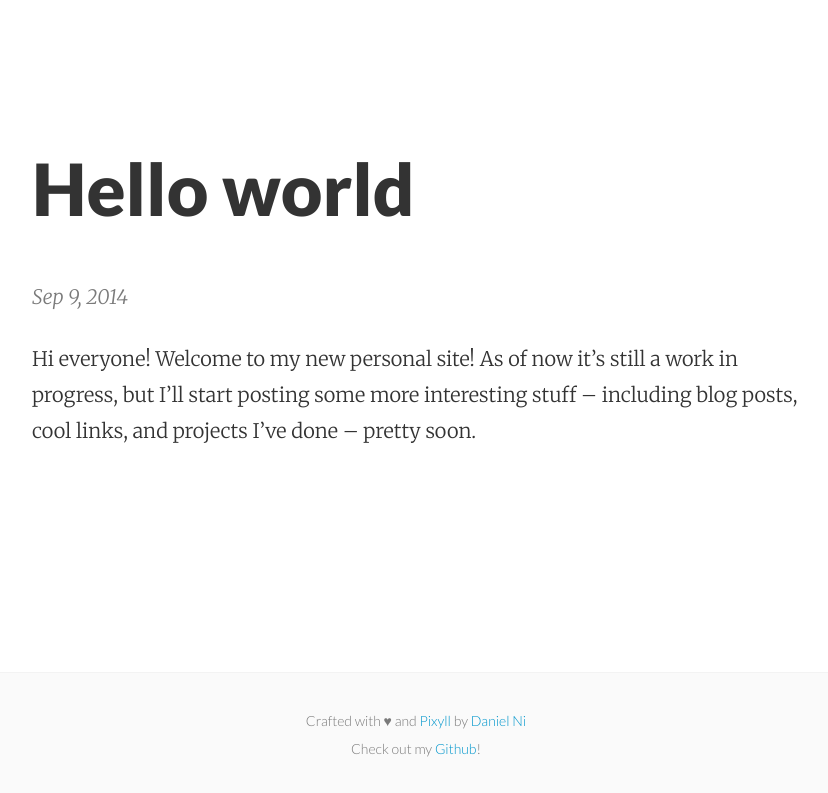
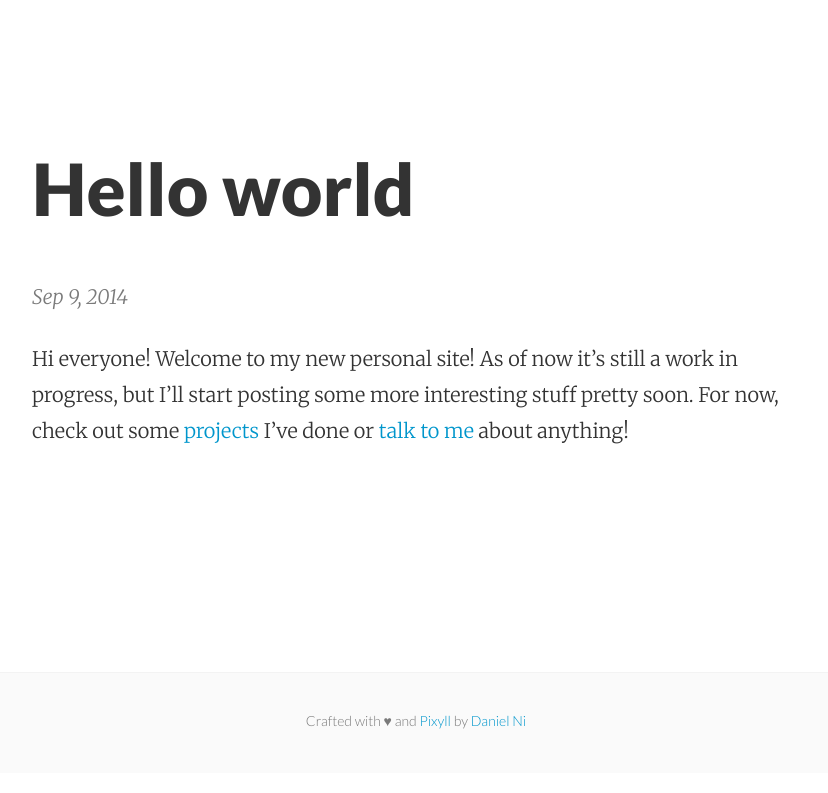
Before and after one commit to DanielNi/danielni.github.io, a Jekyll site: the page built from _posts/2014-09-09-hello-world.markdown, in a window 1280 px wide, cut to the strip 160-953 px from the top of the page. Shown: the whole strip, without its empty margins (224-1052 px from the left). Built offline with Jekyll 4.4.1, drawn with Linux system fonts in a browser that asks for light colours.

Commit message:
updated footer

```diff
--- a/_includes/footer.html
+++ b/_includes/footer.html
@@ -2,8 +2,7 @@
   <div class="p2 wrap">
     <div class="measure mt1 center">
       <small>
-        Crafted with ♥ and <a href="http://pixyll.com">Pixyll</a> by <a href="http://danielni.me">Daniel Ni</a><br>
-        Check out my <a href="https://github.com/DanielNi">Github</a>!
+        Crafted with ♥ and <a href="http://pixyll.com">Pixyll</a> by <a href="http://danielni.me">Daniel Ni</a>
       </small>
     </div>
   </div>
--- a/_posts/2014-09-09-hello-world.markdown
+++ b/_posts/2014-09-09-hello-world.markdown
@@ -6,4 +6,4 @@ summary:    Welcome to my new personal website!
 categories:
 ---
 
-Hi everyone! Welcome to my new personal site! As of now it's still a work in progress, but I'll start posting some more interesting stuff -- including blog posts, cool links, and projects I've done -- pretty soon.
+Hi everyone! Welcome to my new personal site! As of now it's still a work in progress, but I'll start posting some more interesting stuff pretty soon. For now, check out some [projects](http://www.danielni.me/projects) I've done or [talk to me](http://www.danielni.me/) about anything!
```
Also changed, not shown: projects.md (+3 -0 lines), 6 other files.
